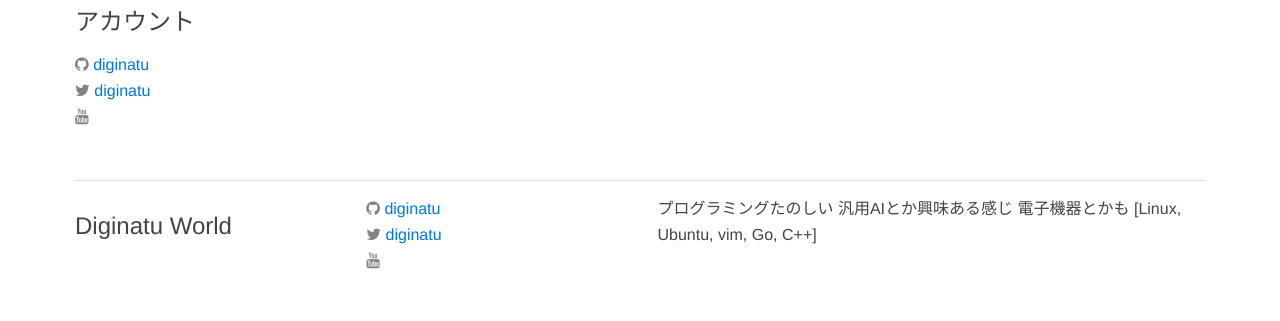
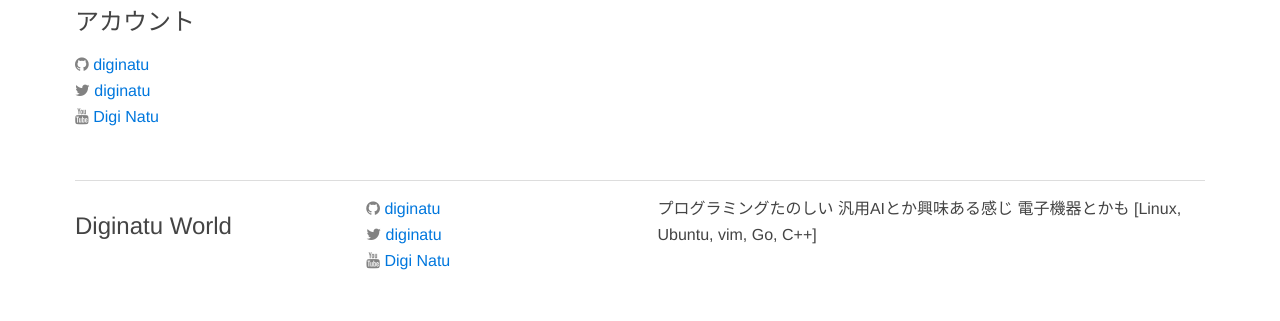
Before and after one commit to diginatu/diginatu.github.io, a Jekyll site: the page built from about.md, in a window 1280 px wide. Shown: the part 691-1012 px from the top of the page. Built offline with Jekyll 4.4.1, drawn with Linux system fonts in a browser that asks for light colours; nearby versions of some CDN libraries.

Commit message:
Fix link term

```diff
--- a/_includes/footer.html
+++ b/_includes/footer.html
@@ -23,7 +23,7 @@
 
         <li>
         <a href="https://www.youtube.com/channel/UC_4HH7aQmL8GNhyV6RWro9Q">
-          <i class="uk-icon-youtube text-weak"></i> {{ Digi Natu }}
+          <i class="uk-icon-youtube text-weak"></i> Digi Natu
         </a>
         </li>
       </ul>
--- a/about.md
+++ b/about.md
@@ -53,7 +53,7 @@ linuxでプログラミングとかいろいろ
 
 <li>
 <a href="https://www.youtube.com/channel/UC_4HH7aQmL8GNhyV6RWro9Q">
-<i class="uk-icon-youtube text-weak"></i> {{ Digi Natu }}
+<i class="uk-icon-youtube text-weak"></i> Digi Natu
 </a>
 </li>
 </ul>
```
Also changed, not shown: 1 other file.
